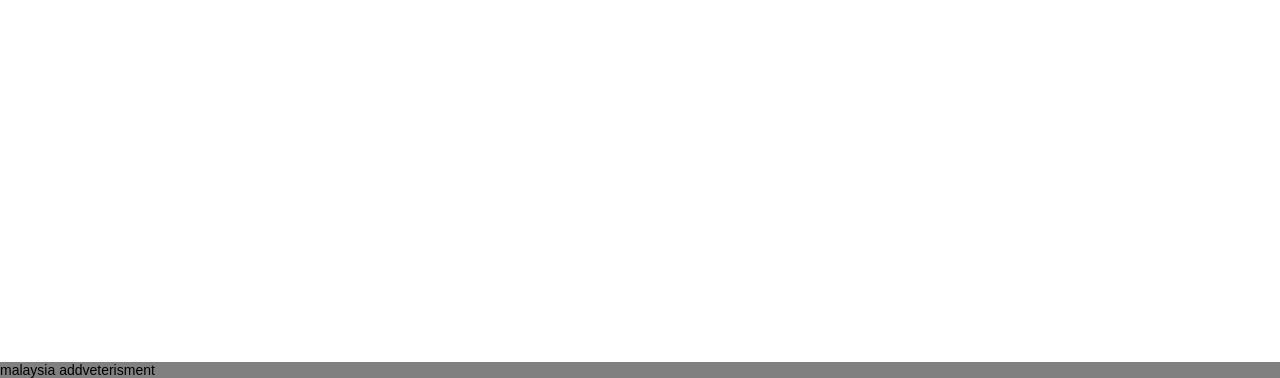
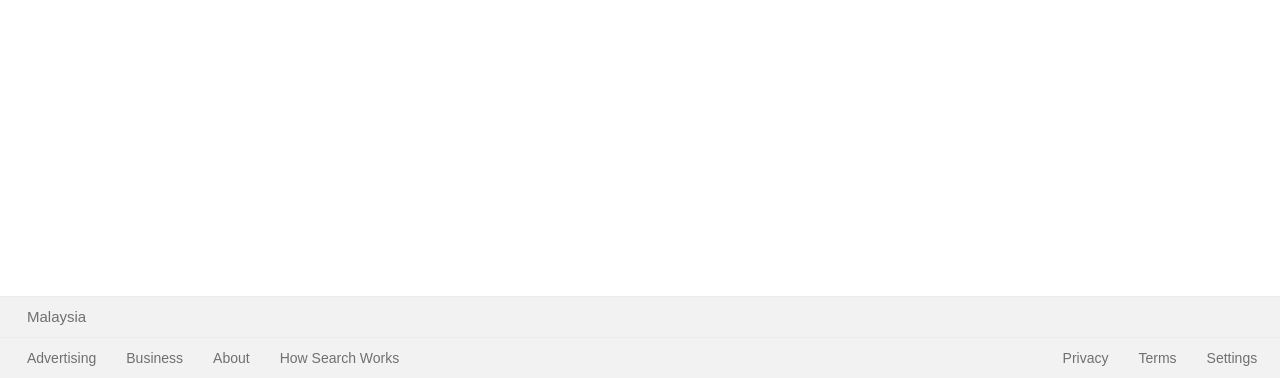
Before and after one commit to wongyuhao/google-site, a plain HTML site: page index.html in a window 1280 px wide. Shown: the part 422-800 px from the top of the page. Drawn offline with Linux system fonts and the light colour scheme.

Commit message:
added bottom navigation bar

```diff
--- a/index.html
+++ b/index.html
@@ -12,16 +12,16 @@
       <header>
            <ul id="top-nav" >
                <li >
-                   <a class="top-item text-link" href="">Gmail</a>
+                   <a class="link" href="">Gmail</a>
                 </li>
                <li >
-                   <a class="top-item text-link" href="">Images</a>
+                   <a class="link" href="">Images</a>
                 </li>
                <li >
-                   <a class="top-item" href=""><img id="menu-icon" src="https://static.thenounproject.com/png/756729-200.png" alt="menu-icon"></a>
+                   <a class="link" href=""><img id="menu-icon" src="https://static.thenounproject.com/png/756729-200.png" alt="menu-icon"></a>
                 </li>
                <li >
-                   <a class="top-item" href=""><img id="account-icon" src ="https://cdn.iconscout.com/icon/free/png-512/account-profile-avatar-man-circle-round-user-30452.png" alt="account-icon"></a>
+                   <a class="link" href=""><img id="account-icon" src ="https://cdn.iconscout.com/icon/free/png-512/account-profile-avatar-man-circle-round-user-30452.png" alt="account-icon"></a>
                 </li>
            </ul>
         </header>
@@ -49,8 +49,29 @@
 
 
 
+        <hr>
+        <div class="footer">
+            <div class="footer-row" style="font-size: 15px;">Malaysia</div>
+        <hr>
+            <div class="footer-row" id="bottom-nav">
+                <div id="left">
+                    <ul class="bottom-links left-links" >
+                        <li ><a class="link bot-link" href="">Advertising</a></li>
+                        <li><a class="link bot-link"href="">Business</a></li>
+                        <li><a class="link bot-link"href="">About</a></li>
+                        <li><a class="link bot-link"href="">How Search Works</a></li>
+                    </ul>
+                </div>
+                <div id="right">
+                    <ul  class="bottom-links right-links">
+                        <li ><a class="link bot-link" href="">Privacy</a></li>
+                        <li ><a class="link bot-link" href="">Terms</a></li>
+                        <li ><a style="padding-right:20px" class="link bot-link" href="">Settings</a></li>
+                    </ul>
+                </div>
+            </div>
+        </div>
 
-        <div class="footer">malaysia addveterisment</div>
     </div>
     </body>
 </html>
--- a/style.css
+++ b/style.css
@@ -33,17 +33,15 @@ body{
 
 }
 
-.top-item{
+.link{
     font-size:13px;
     padding-right:15px;
     text-decoration: none;
-    color:rgba(0,0,0,0.87);
+    color:rgba(0,0,0,0.87); line-height: 35px;
 
 }
-.text-link{
-    line-height: 35px;
-}
-.top-item:hover{
+
+.link:hover{
     text-decoration: underline;
 }
 
@@ -186,6 +184,58 @@ body{
 
 
 .footer{
-    align-self: left;
-    background-color: grey;
+   display:flex;
+   flex-direction: column;
+   width:100vw;
 }
+
+.footer-row{
+    background-color: #F2F2F2;
+    color:rgba(0,0,0,.54);
+    padding-left: 27px;
+    line-height:40px;
+
+}
+
+hr{
+    width:100%;
+    height:1px;
+    padding:0px;
+    margin:0px;
+    border-style:none;
+    background-color: rgba(0,0,0,0.075);
+}
+#bottom-nav{
+    display:flex;
+    flex-direction: row;
+
+}
+
+.bottom-links{
+
+    margin:0px;
+    padding:0px;
+    display:flex;
+    list-style-type:none;
+    justify-content: left;
+    overflow:hidden;
+    width:50vw;
+}
+.bot-link{
+    color:rgba(0,0,0,.54);
+    font-size: 14px;
+    padding-right:30px;
+}
+.left-links{
+    justify-content: flex-start;
+    padding-right:15px;
+}
+
+
+.right-links{
+    margin-right:0px;
+    padding-right:0px;
+    width: 46.5vw;
+    justify-content:flex-end;
+
+}
```
